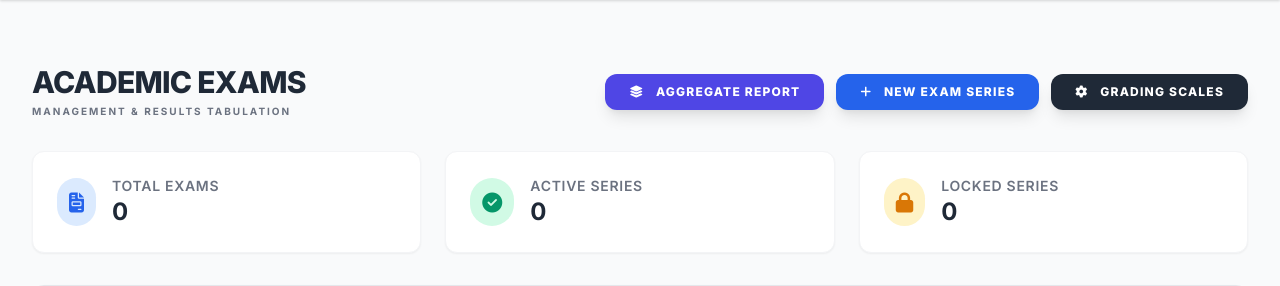
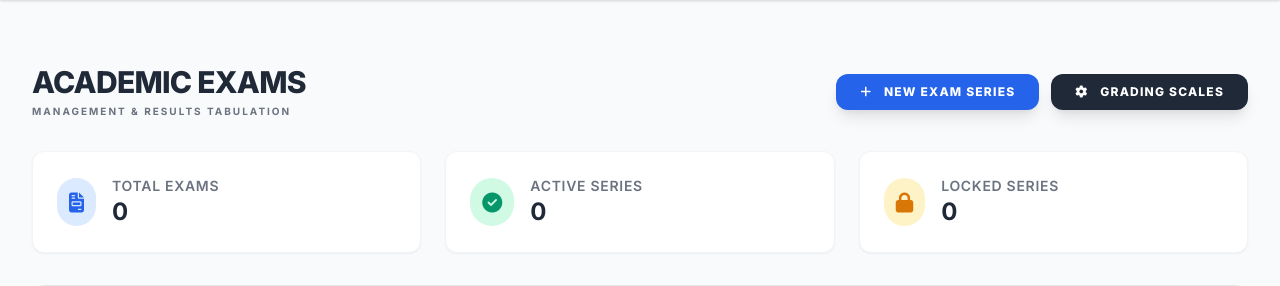
Before and after one commit to wkweyu/Uniform_issuance_app, a Python web app: template templates/exams_dashboard.html in a window 1280 px wide. Shown: the part 69-355 px from the top of the page. Run offline with Jinja, Linux system fonts and the light colour scheme; the template is opened without the code that fills it, so the values that code supplies are empty; style sheets or scripts are compiled from the project's sources.

Commit message:
Fix exams dashboard navigation

```diff
--- a/templates/exams_dashboard.html
+++ b/templates/exams_dashboard.html
@@ -8,13 +8,10 @@
             <p class="text-gray-500 font-bold uppercase text-[10px] tracking-[0.2em] mt-1">Management & Results Tabulation</p>
         </div>
         <div class="flex flex-wrap gap-3">
-            <a href="{{ url_for('aggregate_report_select') }}" class="px-6 py-2.5 bg-indigo-600 text-white rounded-xl font-black uppercase tracking-widest text-xs hover:bg-indigo-700 transition shadow-lg">
-                <i class="fas fa-layer-group mr-2"></i> Aggregate Report
-            </a>
-            <a href="{{ url_for('create_exam') }}" class="px-6 py-2.5 bg-blue-600 text-white rounded-xl font-black uppercase tracking-widest text-xs hover:bg-blue-700 transition shadow-lg">
+            <a href="{{ url_for('exams.create_exam') }}" class="px-6 py-2.5 bg-blue-600 text-white rounded-xl font-black uppercase tracking-widest text-xs hover:bg-blue-700 transition shadow-lg">
                 <i class="fas fa-plus mr-2"></i> New Exam Series
             </a>
-            <a href="{{ url_for('manage_grading_scales') }}" class="px-6 py-2.5 bg-gray-800 text-white rounded-xl font-black uppercase tracking-widest text-xs hover:bg-black transition shadow-lg">
+            <a href="{{ url_for('exams.manage_grading_scales') }}" class="px-6 py-2.5 bg-gray-800 text-white rounded-xl font-black uppercase tracking-widest text-xs hover:bg-black transition shadow-lg">
                 <i class="fas fa-cog mr-2"></i> Grading Scales
             </a>
         </div>
@@ -129,7 +126,7 @@
                             <div class="flex flex-col items-center">
                                 <i class="fas fa-info-circle text-4xl mb-4 text-gray-300"></i>
                                 <p>No exam series found. Create one to get started.</p>
-                                <a href="{{ url_for('create_exam') }}" class="mt-4 text-blue-600 hover:underline">Create your first exam series</a>
+                                <a href="{{ url_for('exams.create_exam') }}" class="mt-4 text-blue-600 hover:underline">Create your first exam series</a>
                             </div>
                         </td>
                     </tr>
```
